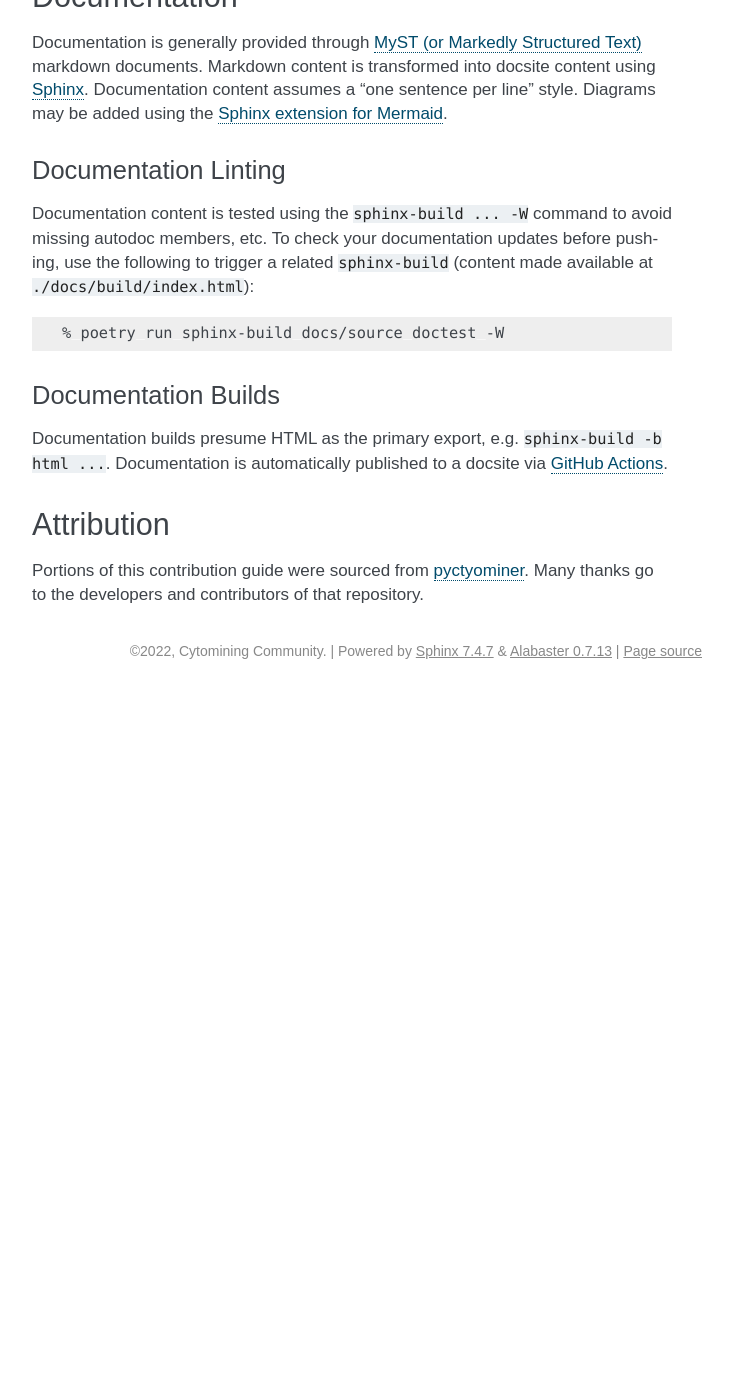
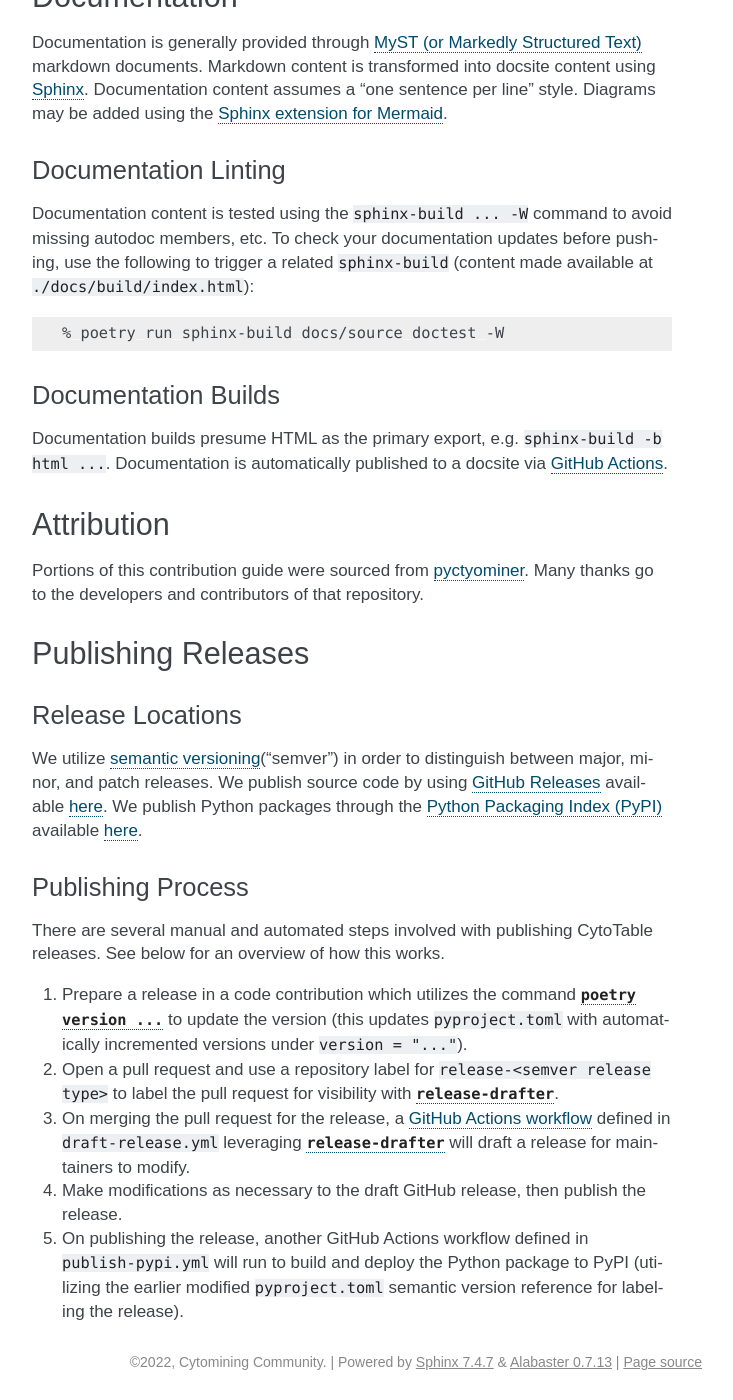
Before and after one commit to cytomining/CytoTable, a Sphinx documentation site: the page built from docs/source/contributing.md, in a window 1280 px wide and 1400 px high, scrolled down 3965 px. Shown: the whole window, without its empty margins (438-1171 px from the left). Built offline with Sphinx 7.4.7, drawn with Linux system fonts in a browser that asks for light colours; before the commit the page ends 4654 px from its top, so only the background shows below that; some of the changed text lies outside the part shown.

Commit message:
update contribution docs with publishing releases

```diff
--- a/docs/source/contributing.md
+++ b/docs/source/contributing.md
@@ -171,3 +171,22 @@ Documentation is automatically published to a docsite via [GitHub Actions](https
 
 Portions of this contribution guide were sourced from [pyctyominer](https://github.com/cytomining/pycytominer/blob/master/CONTRIBUTING.md).
 Many thanks go to the developers and contributors of that repository.
+
+## Publishing Releases
+
+### Release Locations
+
+We utilize [semantic versioning](https://en.wikipedia.org/wiki/Software_versioning#Semantic_versioning)("semver") in order to distinguish between major, minor, and patch releases.
+We publish source code by using [GitHub Releases](https://docs.github.com/en/repositories/releasing-projects-on-github/about-releases) available [here](https://github.com/cytomining/CytoTable/releases).
+We publish Python packages through the [Python Packaging Index (PyPI)](https://pypi.org/) available [here](https://pypi.org/project/cytotable/).
+
+### Publishing Process
+
+There are several manual and automated steps involved with publishing CytoTable releases.
+See below for an overview of how this works.
+
+1. Prepare a release in a code contribution which utilizes the command [`poetry version ...`](https://python-poetry.org/docs/cli/#version) to update the version (this updates `pyproject.toml` with automatically incremented versions under `version = "..."`).
+1. Open a pull request and use a repository label for `release-<semver release type>` to label the pull request for visibility with [`release-drafter`](https://github.com/release-drafter/release-drafter).
+1. On merging the pull request for the release, a [GitHub Actions workflow](https://docs.github.com/en/actions/using-workflows) defined in `draft-release.yml` leveraging [`release-drafter`](https://github.com/release-drafter/release-drafter) will draft a release for maintainers to modify.
+1. Make modifications as necessary to the draft GitHub release, then publish the release.
+1. On publishing the release, another GitHub Actions workflow defined in `publish-pypi.yml` will run to build and deploy the Python package to PyPI (utilizing the earlier modified `pyproject.toml` semantic version reference for labeling the release).
```
